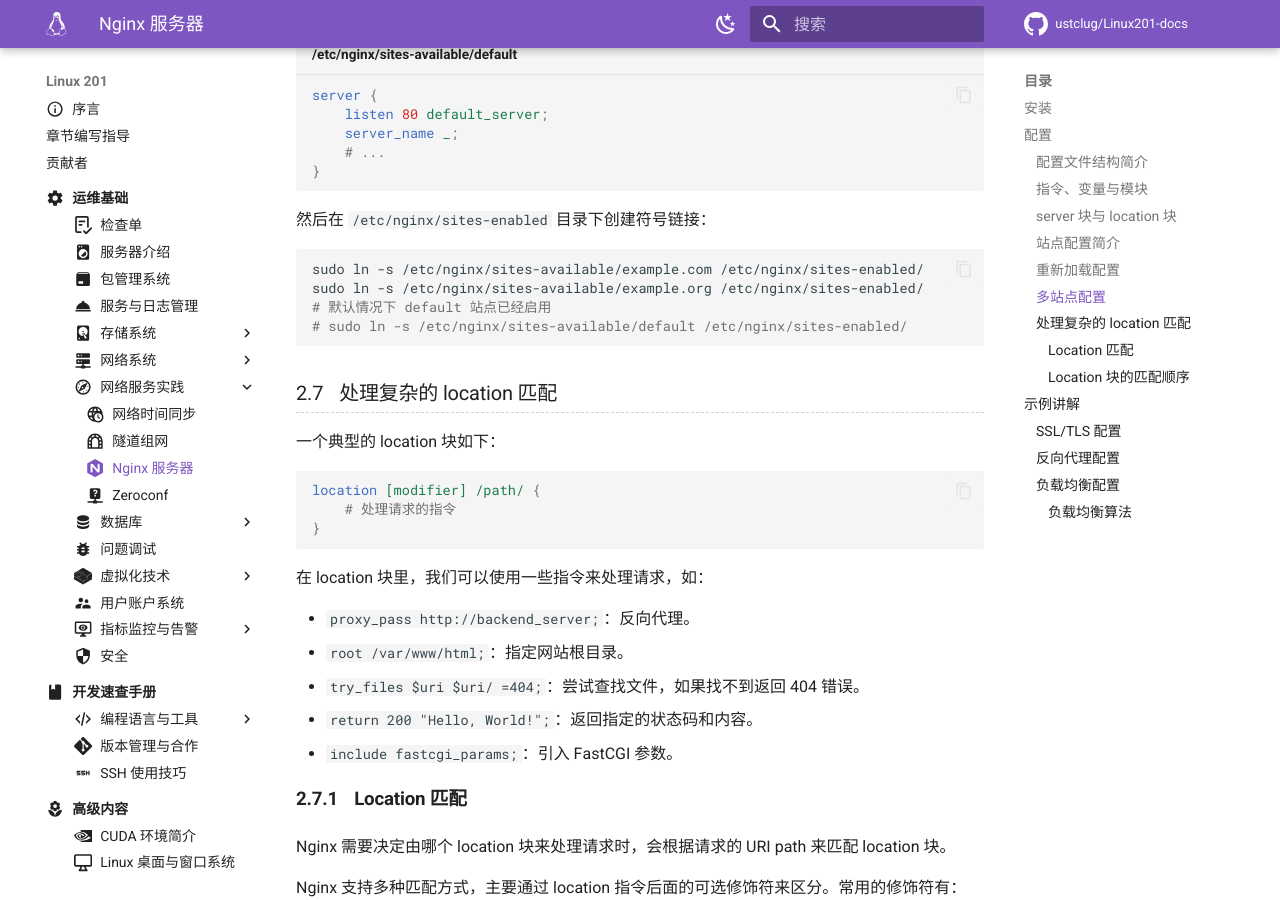
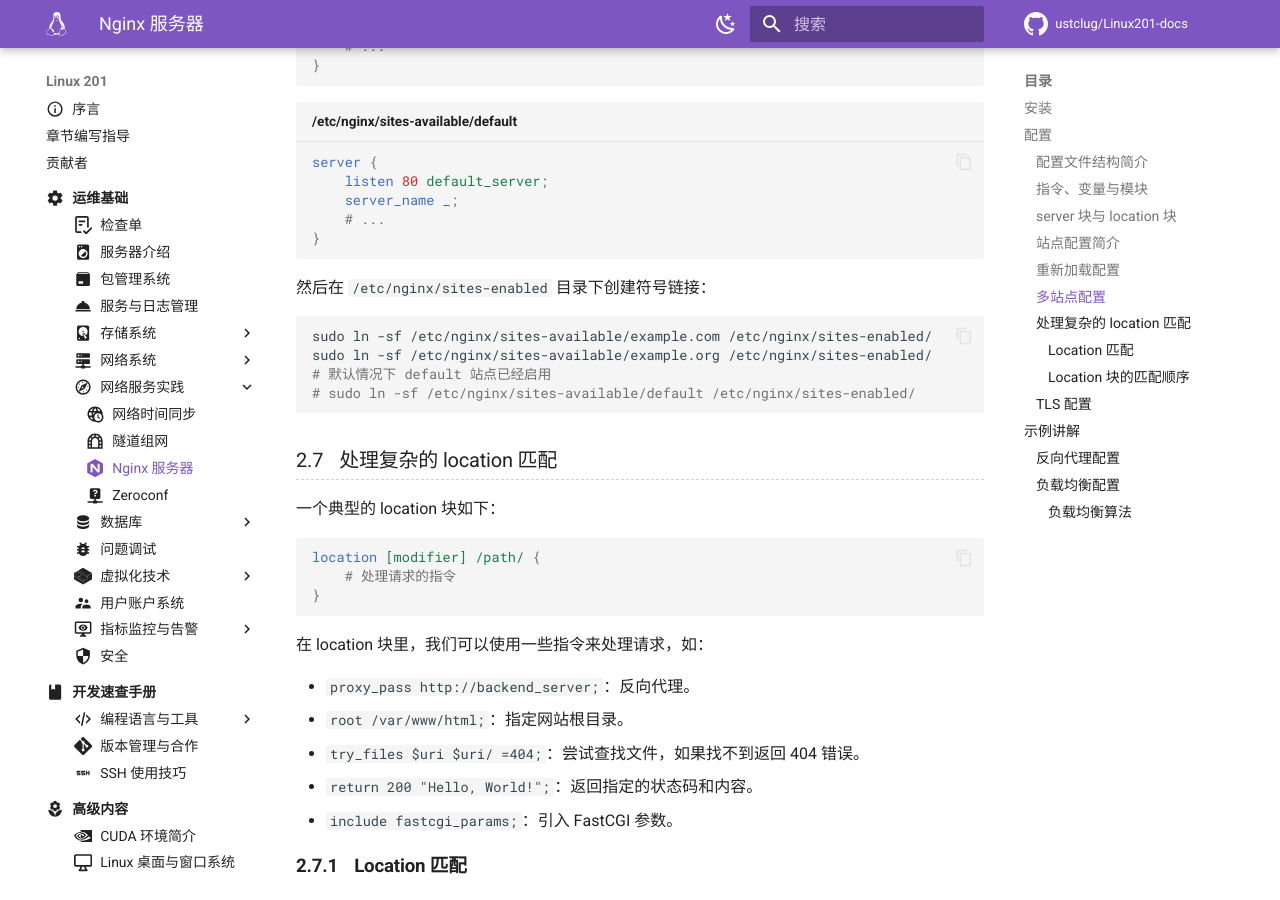
Before and after one commit to ustclug/Linux201-docs, an MkDocs documentation site: the page built from docs/ops/network-service/nginx.md, in a window 1280 px wide and 900 px high, scrolled down 7221 px. Built offline with MkDocs 1.6.1 and Material for MkDocs 9.7.7, drawn with Linux system fonts in a browser that asks for light colours; comment, search, counter and statistics services are not loaded; some of the changed text lies outside the part shown.

Commit message:
ops/network-service: Nginx move TLS to configuration

````diff
--- a/docs/ops/network-service/nginx.md
+++ b/docs/ops/network-service/nginx.md
@@ -138,6 +138,8 @@
     # 处理请求的指令
 }
 ```
+
+其中可选的 `modifier` 用于指定匹配方式（例如精确匹配、正则匹配等），默认不填写的话则为前缀匹配。
 
 ### 站点配置简介 {#site-config-intro}
 
@@ -305,10 +307,10 @@
 然后在 `/etc/nginx/sites-enabled` 目录下创建符号链接：
 
 ```bash
-sudo ln -s /etc/nginx/sites-available/example.com /etc/nginx/sites-enabled/
-sudo ln -s /etc/nginx/sites-available/example.org /etc/nginx/sites-enabled/
+sudo ln -sf /etc/nginx/sites-available/example.com /etc/nginx/sites-enabled/
+sudo ln -sf /etc/nginx/sites-available/example.org /etc/nginx/sites-enabled/
 # 默认情况下 default 站点已经启用
-# sudo ln -s /etc/nginx/sites-available/default /etc/nginx/sites-enabled/
+# sudo ln -sf /etc/nginx/sites-available/default /etc/nginx/sites-enabled/
 ```
 
 ### 处理复杂的 location 匹配 {#complex-location-matching}
@@ -423,11 +425,7 @@
     如果有匹配到的正则表达式，Nginx 会使用该 location 块处理请求。
     如果没有匹配到的正则表达式，Nginx 会使用第二步中匹配到的前缀 location 块处理请求。
 
-## 示例讲解
-
-以下给出一些实践中会使用的 Nginx 配置示例。
-
-### SSL/TLS 配置
+### TLS 配置 {#tls-configuration}
 
 TLS 是一种加密通信协议，用于保护客户端和服务器之间的通信安全。Nginx 支持 TLS 协议，可以用来配置 HTTPS 站点。
 
````
Also changed, not shown: other parts of docs/ops/network-service/nginx.md (+4 -0 lines).
